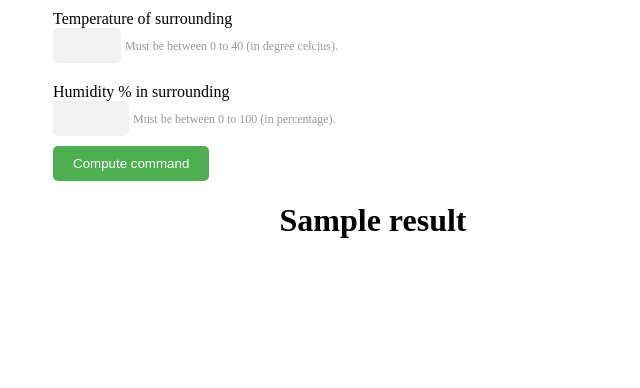
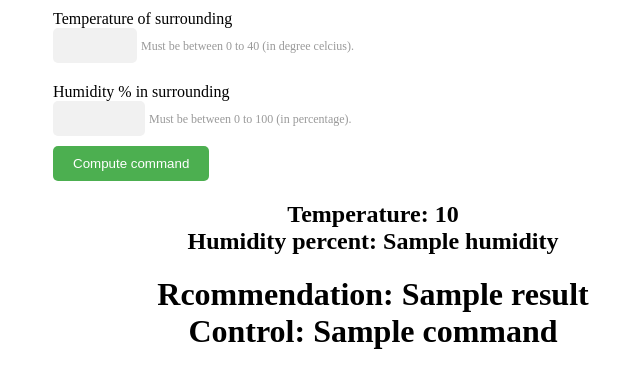
Before and after one commit to realsanjeev/Air-conditioner-controller-recommendation-using-fuzzy-logic, a Flask app: template templates/index.html in a window 1280 px wide. Shown: the part 110-498 px from the top of the page, without its empty margins (267-907 px from the left). Run offline with Flask 2, Linux system fonts and the light colour scheme; the template is opened without the code that fills it: most values are stand-ins (such as "Sample title", 1, 10 or a date in 2020); parts of the project's set-up code (start-up, migrations or seed data) failed here and were passed over.

Commit message:
Updating result

```diff
--- a/app.py
+++ b/app.py
@@ -7,6 +7,11 @@
 
 # define a route for the home page
 @app.route('/', methods=['GET', 'POST'])
+def home():
+    return render_template('index.html')
+
+# define a route for the home page
+@app.route('/output', methods=['GET', 'POST'])
 def commandControl():
     # initialize the result variable
     result = ''
@@ -14,8 +19,8 @@
     # check if the request method is POST
     if request.method == 'POST':
         # retrieve the temperature and humidity values from the form
-        temperature_value = int(request.form['temp'])
-        humidity_value = int(request.form['humidity'])
+        temperature_value = float(request.form['temp'])
+        humidity_value = float(request.form['humidity'])
 
         # print the temperature and humidity values
         print(temperature_value, humidity_value)
@@ -27,11 +32,15 @@
         print(temperature_value, humidity_value)
 
         # format the result message with the fuzzy and crisp outputs
-        result = f'''The system recommends to change command to {fuzzy_out}
-                    and set temperature at {crips_out}'''
+        result = f'{fuzzy_out} '
+        command = f'Set temperature at {crips_out}'
 
     # render the index.html template with the result variable
-    return render_template('index.html', result=result)
+    return render_template('index.html',
+                            temperature=temperature_value,
+                            humidity=humidity_value,
+                            result=result,
+                            command=command)
 
 # run the app in debug mode if this is the main module
 if __name__ == '__main__':
--- a/templates/index.html
+++ b/templates/index.html
@@ -7,14 +7,14 @@
 </div>
 
 <div class="container">
-  <form action="/" method="POST">
+  <form action="/output" method="POST">
     <label>Temperature of surrounding</label>
-    <input type="number" name="temp" required min="1" max="40">
+    <input type="number" name="temp" required min="1.0" max="40.0">
     <span class="form-text">
       Must be between 0 to 40 (in degree celcius).
     </span>
     <label>Humidity % in surrounding</label>
-    <input type="number" name="humidity" required min="1" max="100">
+    <input type="number" name="humidity" required min="1.0" max="100.0">
     <span class="form-text">
       Must be between 0 to 100 (in percentage).
     </span>
@@ -22,9 +22,19 @@
     <button class="btn" type="submit" value="submit">Compute command</button>
   </form>
 </div>
-
+{% if result %}
 <div class="Result">
-    <h1 align="center">{{result}}</h1>
+    <h2 align="center">
+      Temperature: {{temperature}}
+      <br />
+      Humidity percent: {{humidity}}
+    </h2>
+    <h1 align="center">
+      Rcommendation: {{result}}
+      <br />
+      Control: {{command}}
+    </h1>
 </div>
+{% endif %}
 
 {% endblock ac_controller_web %}
```
Also changed, not shown: README.md.
